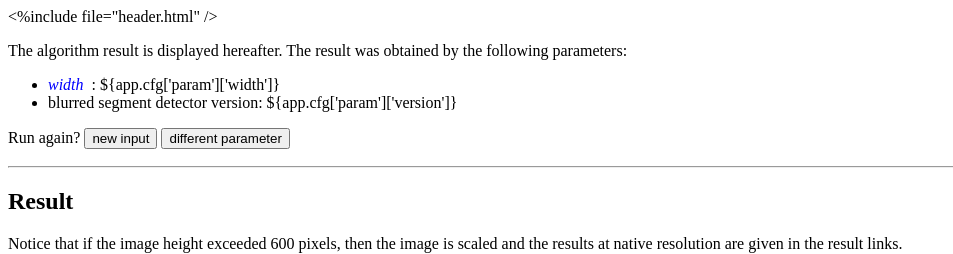
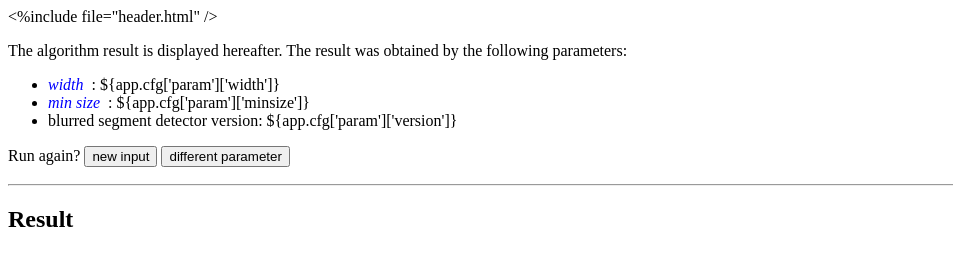
Before and after one commit to kerautret/AdaptDirBS_IPOLDemo, a Python web app: template template/result.html in a window 1280 px wide. Shown: the top 254 px of the page, without its empty margins (0-953 px from the left). Run offline with Jinja, Linux system fonts and the light colour scheme; the template is opened without the code that fills it, so the values that code supplies are empty.

Commit message:
param in resulting file

```diff
--- a/template/result.html
+++ b/template/result.html
@@ -6,6 +6,7 @@
 The algorithm result is displayed hereafter. The result was obtained by the following parameters:
 <ul>
   <li><i><font color="blue">width </font></i>&nbsp;:&nbsp;${app.cfg['param']['width']}</li>
+  <li><i><font color="blue">min size </font></i>&nbsp;:&nbsp;${app.cfg['param']['minsize']}</li>
   <li> blurred segment detector version: ${app.cfg['param']['version']}
 </ul>
 </p>
```
